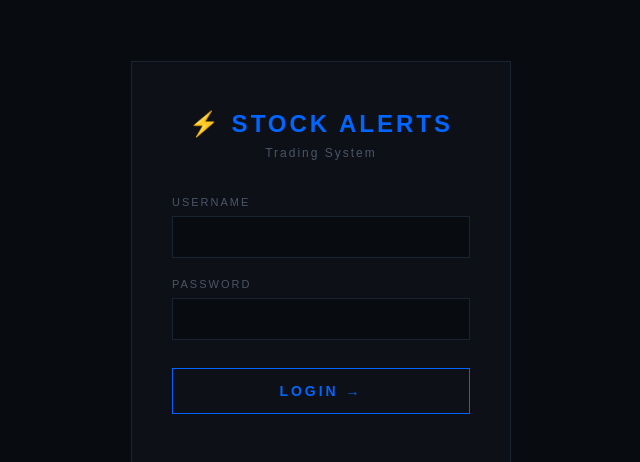
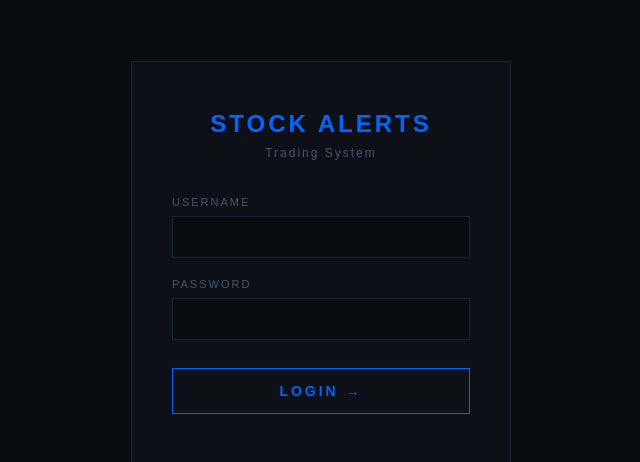
Before and after one commit to Mauro-Dev-T/stock-alerts-ramon, a Flask app: page /login in a window 1280 px wide. Shown: the part 138-600 px from the top of the page, without its empty margins (319-959 px from the left). Run offline with Flask 3, Linux system fonts and the light colour scheme.

Commit message:
Remove emoji from branding

```diff
--- a/templates/dashboard.html
+++ b/templates/dashboard.html
@@ -155,7 +155,7 @@
 <body>
 
 <header>
-    <span class="logo">⚡ STOCK ALERTS</span>
+    <span class="logo">STOCK ALERTS</span>
     <div class="header-right">
         <a href="/logout">Logout</a>
     </div>
--- a/templates/login.html
+++ b/templates/login.html
@@ -101,7 +101,7 @@
 <body>
     <div class="login-box">
         <div class="logo">
-            <h1>⚡ STOCK ALERTS</h1>
+            <h1>STOCK ALERTS</h1>
             <p>Trading System</p>
         </div>
 
```
